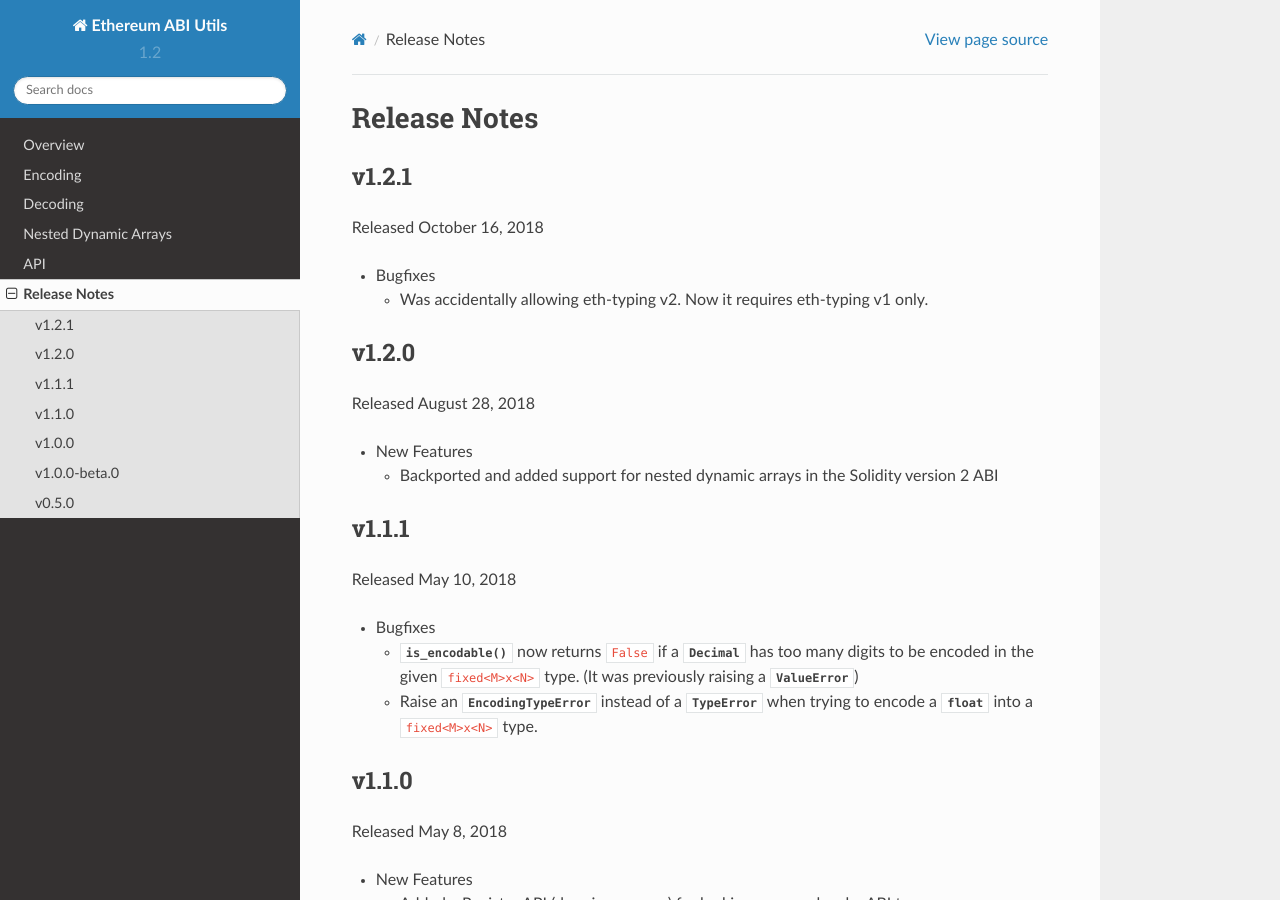
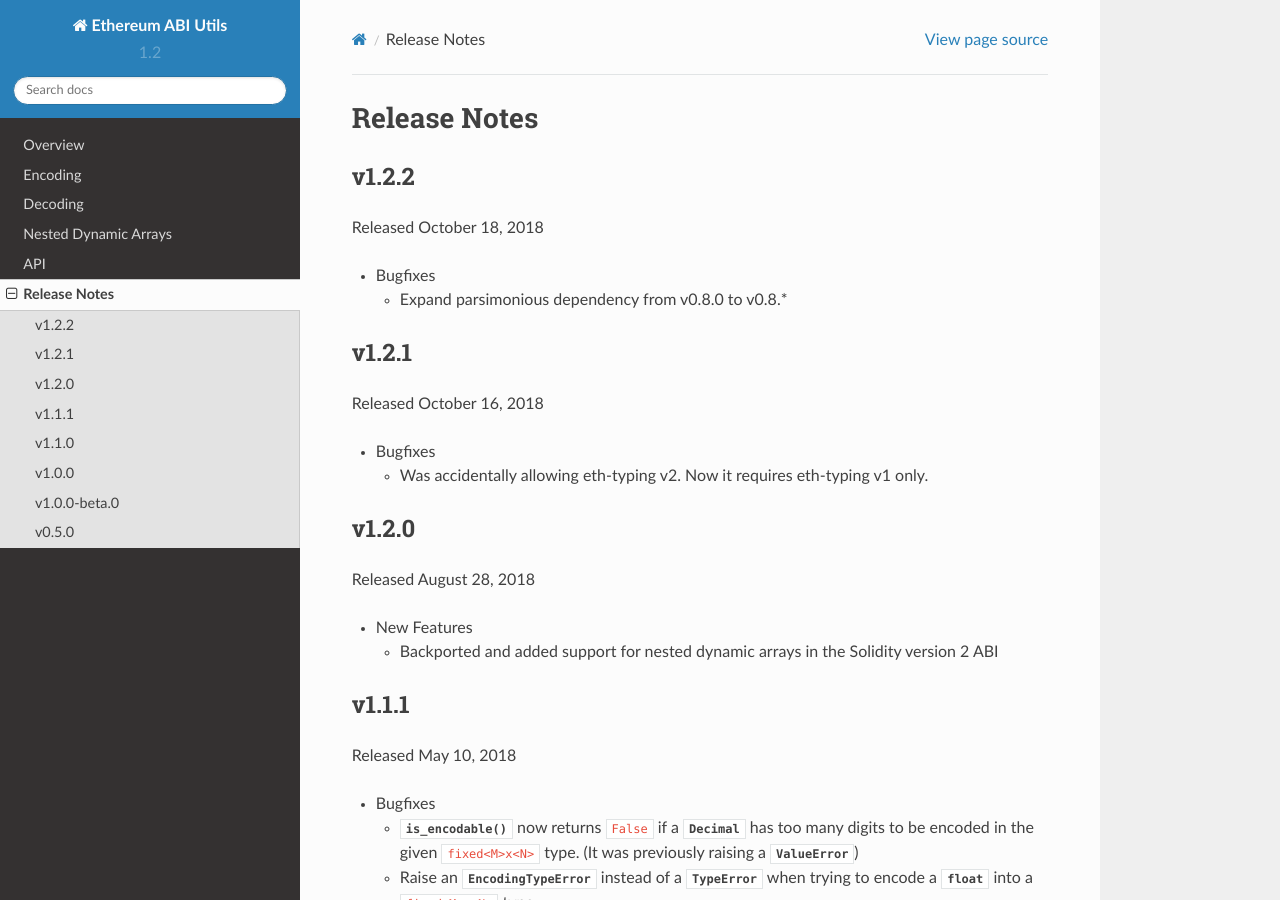
Before and after one commit to ethereum/eth-abi, a Sphinx documentation site: the page built from docs/releases.rst, in a window 1280 px wide and 900 px high. Built offline with Sphinx 7.4.7 and the Read the Docs theme 2.0.0, drawn with Linux system fonts in a browser that asks for light colours.

Commit message:
Release notes for v1.2.2

```diff
--- a/docs/releases.rst
+++ b/docs/releases.rst
@@ -1,5 +1,14 @@
 Release Notes
 =============
+
+v1.2.2
+-------------
+
+Released October 18, 2018
+
+- Bugfixes
+
+  - Expand parsimonious dependency from v0.8.0 to v0.8.*
 
 v1.2.1
 -------------
```
